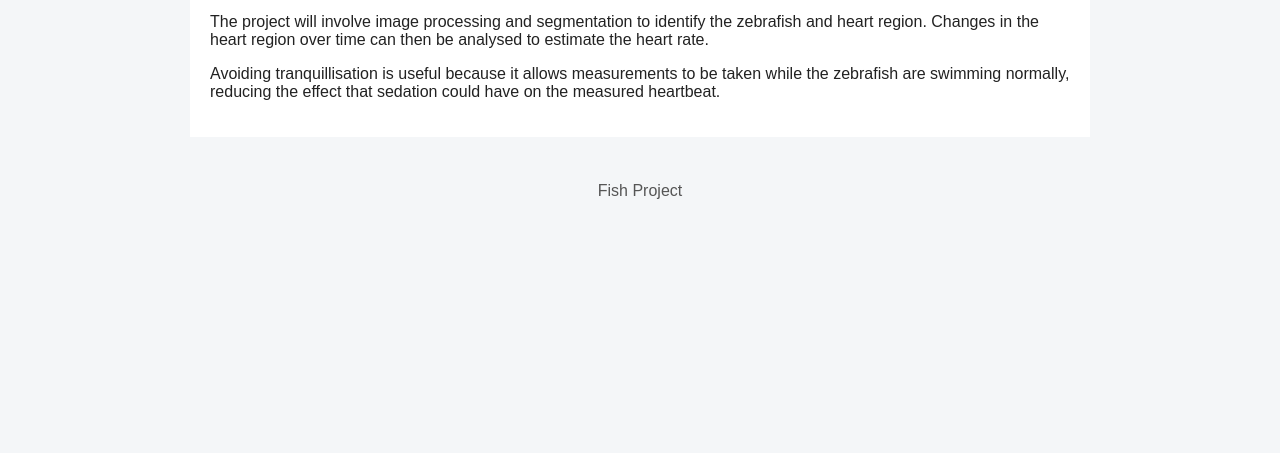
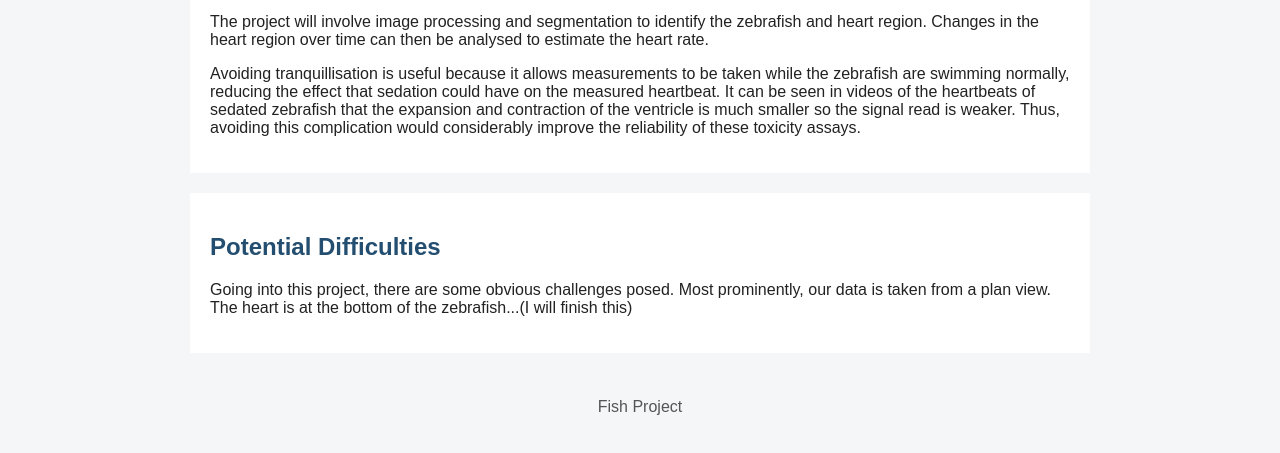
Before and after one commit to teamfishcode/Fish-Project, a website: page project.html in a window 1280 px wide. Shown: the part 283-736 px from the top of the page. Drawn offline with Linux system fonts and the light colour scheme.

Commit message:
Enhance project.html with additional details and sections
Expanded on the effects of sedation on zebrafish heartbeats and introduced a section on potential difficulties in the project.

```diff
--- a/project.html
+++ b/project.html
@@ -91,10 +91,21 @@
       <p>
         Avoiding tranquillisation is useful because it allows measurements to
         be taken while the zebrafish are swimming normally, reducing the effect
-        that sedation could have on the measured heartbeat.
+        that sedation could have on the measured heartbeat. It can be seen in videos of the heartbeats of sedated zebrafish <span data-cite="sedated_heartbeat"></span> that the expansion and contraction of the ventricle is much smaller so the signal read is weaker. Thus, avoiding this complication would considerably improve the reliability of these toxicity assays.
       </p>
     </section>
+
+  <section>
+    <h2>Potential Difficulties</h2>
+<p>
+  Going into this project, there are some obvious challenges posed. Most prominently, our data is taken from a plan view. The heart is at the bottom of the zebrafish...(I will finish this)
+</p>
+
+
+  </section>
+
   </main>
+
 
   <footer>
     Fish Project
```
